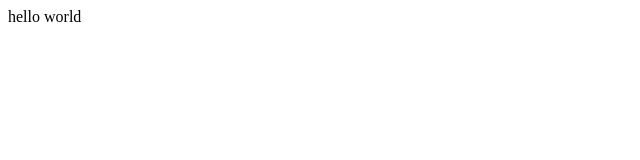
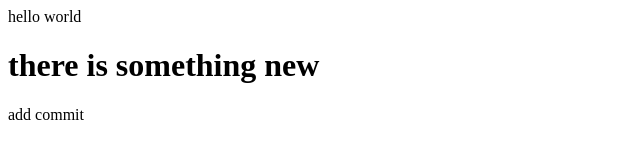
Before and after one commit to Heenoeixearl/hello_Afai, a plain HTML site: page hello_git.html in a window 1280 px wide. Shown: the whole page, without its empty margins (0-640 px from the left). Drawn offline with Linux system fonts and the light colour scheme.

Commit message:
add a div

```diff
--- a/hello_git.html
+++ b/hello_git.html
@@ -6,6 +6,8 @@
 
 <body>
     hello world
+    <h1>there is something new</h1>
+    <div>add commit</div>
 </body>
 </head>
 
```
